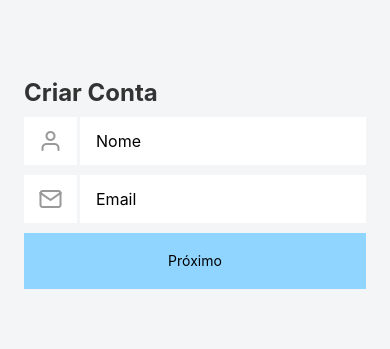
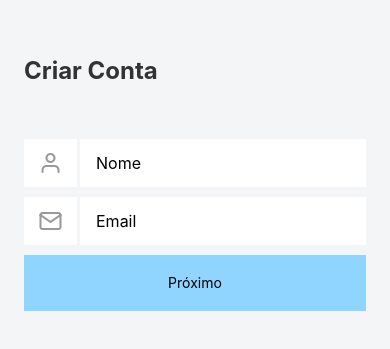
Before and after one commit to PedroMarques391/mult-step-form, a React Native app: screen / in a window 390 px wide. Shown: the part 239-588 px from the top of the page. Built offline with nearby package versions, Linux system fonts and the light colour scheme.

Commit message:
refactor: add a global style for screens.

```diff
--- a/src/screens/FormStepOne/index.tsx
+++ b/src/screens/FormStepOne/index.tsx
@@ -1,19 +1,23 @@
 import { KeyboardAvoidingView, Platform, Text, TextInput, View } from "react-native"
-import { styles } from "./styles"
+import { styles } from "../../styles/globals"
 import { Input } from "../../components/input";
 import { useForm } from "react-hook-form";
 import { useRef } from "react";
 import { Button } from "../../components/Button";
 import { useNavigation } from "@react-navigation/native";
 import { AccountProps } from "../../context/AccountFormContext";
+import { useAccount } from "../../hooks/useAccount";
 
 
 export function FormStepOne() {
     const { control, handleSubmit, formState: { errors } } = useForm<AccountProps>()
+    const { updateFormData } = useAccount()
+
     const { navigate } = useNavigation()
     const emailRef = useRef<TextInput>(null)
 
     function handleNextStep(data: AccountProps) {
+        updateFormData(data)
         navigate('stepTwo')
     }
 
--- a/src/screens/FormStepThree/index.tsx
+++ b/src/screens/FormStepThree/index.tsx
@@ -1,16 +1,20 @@
 import { KeyboardAvoidingView, Platform, Text, TextInput, View } from "react-native"
-import { styles } from "./styles"
+import { styles } from "../../styles/globals"
+
 import { Input } from "../../components/input";
 import { useForm } from "react-hook-form";
 import { useRef } from "react";
 import { Button } from "../../components/Button";
 import { AccountProps } from "../../context/AccountFormContext";
+import { useAccount } from "../../hooks/useAccount";
 
 export function FormStepThree() {
     const { control, handleSubmit, formState: { errors }, getValues } = useForm<AccountProps>()
+    const { updateFormData } = useAccount()
     const passwordRef = useRef<TextInput>(null)
 
     function handleNextStep(data: AccountProps) {
+        updateFormData(data)
     }
 
     function validationPassword(passwordConfirmation: string) {
--- a/src/screens/FormStepThree/styles.ts
+++ /dev/null
@@ -1,16 +0,0 @@
-import { StyleSheet } from 'react-native';
-
-export const styles = StyleSheet.create({
-    container: {
-        flex: 1,
-        backgroundColor: '#f4f5f6',
-        justifyContent: 'center',
-        padding: 24,
-        gap: 10
-    },
-    title: {
-        fontSize: 24,
-        fontWeight: 'bold',
-        color: '#333',
-    }
-})
--- a/src/screens/FormStepTwo/index.tsx
+++ b/src/screens/FormStepTwo/index.tsx
@@ -1,18 +1,21 @@
 import { KeyboardAvoidingView, Platform, Text, TextInput, View } from "react-native";
-import { styles } from "./styles";
+import { styles } from "../../styles/globals"
+
 import { Input } from "../../components/input";
 import { useForm } from "react-hook-form";
 import { useRef } from "react";
 import { Button } from "../../components/Button";
 import { useNavigation } from "@react-navigation/native";
 import { AccountProps } from "../../context/AccountFormContext";
+import { useAccount } from "../../hooks/useAccount";
 
 export function FormStepTwo() {
     const { control, handleSubmit, formState: { errors } } = useForm<AccountProps>();
+    const { updateFormData } = useAccount()
     const { navigate } = useNavigation();
     const phoneRef = useRef<TextInput>(null);
-
     function handleNextStep(data: AccountProps) {
+        updateFormData(data)
         navigate('stepThree');
     }
 
--- a/src/screens/FormStepTwo/styles.ts
+++ /dev/null
@@ -1,16 +0,0 @@
-import { StyleSheet } from 'react-native';
-
-export const styles = StyleSheet.create({
-    container: {
-        flex: 1,
-        backgroundColor: '#f4f5f6',
-        justifyContent: 'center',
-        padding: 24,
-        gap: 10
-    },
-    title: {
-        fontSize: 24,
-        fontWeight: 'bold',
-        color: '#333',
-    }
-})
--- a/src/screens/FormStepOne/styles.ts
+++ b/src/styles/globals.ts
@@ -12,5 +12,6 @@ export const styles = StyleSheet.create({
         fontSize: 24,
         fontWeight: 'bold',
         color: '#333',
+        marginBottom: 44
     }
 })
```
Also changed, not shown: src/screens/Finish/index.tsx (added), src/screens/Finish/styles.ts (added).
